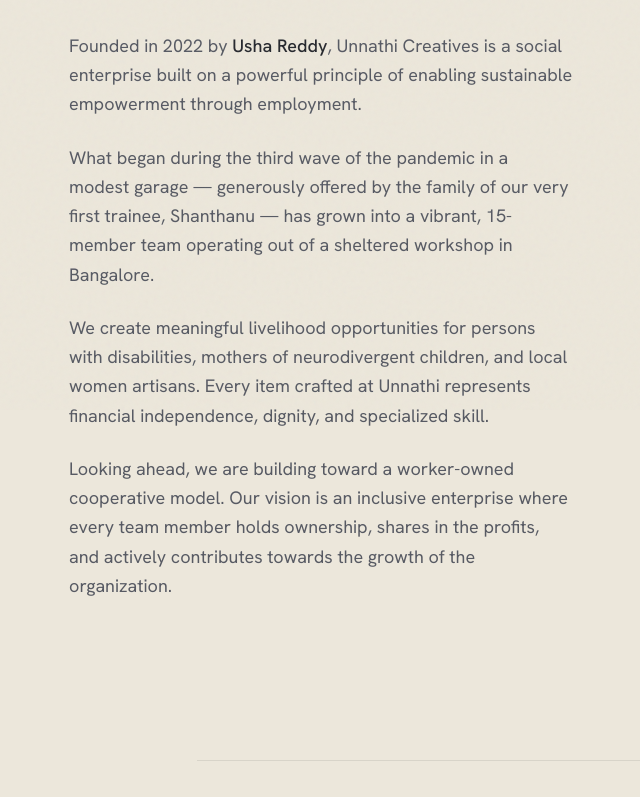
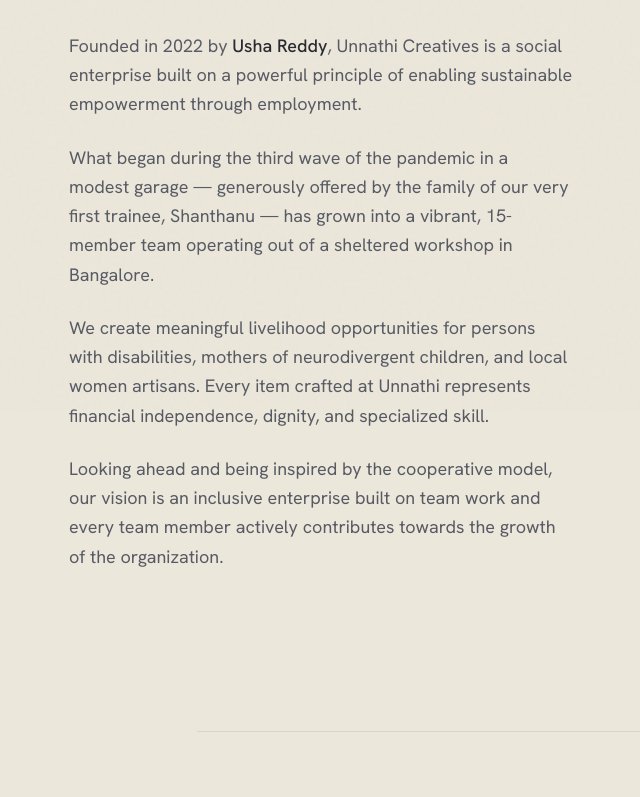
Before and after one commit to thiluvandi/Unnathi, a React (Vite) app: page /about in a window 1280 px wide. Shown: the part 390-1187 px from the top of the page, without its empty margins (19-659 px from the left). Built offline with nearby package versions, Linux system fonts and the light colour scheme.

Commit message:
Update About.tsx

```diff
--- a/src/pages/About.tsx
+++ b/src/pages/About.tsx
@@ -88,9 +88,8 @@
                   dignity, and specialized skill.
                 </p>
                 <p>
-                  Looking ahead, we are building toward a worker-owned cooperative
-                  model. Our vision is an inclusive enterprise where every team member
-                  holds ownership, shares in the profits, and actively contributes towards the
+                  Looking ahead and being inspired by the cooperative
+                  model, our vision is an inclusive enterprise built on team work and every team member actively contributes towards the
                   growth of the organization.
                 </p>
               </motion.div>
```
